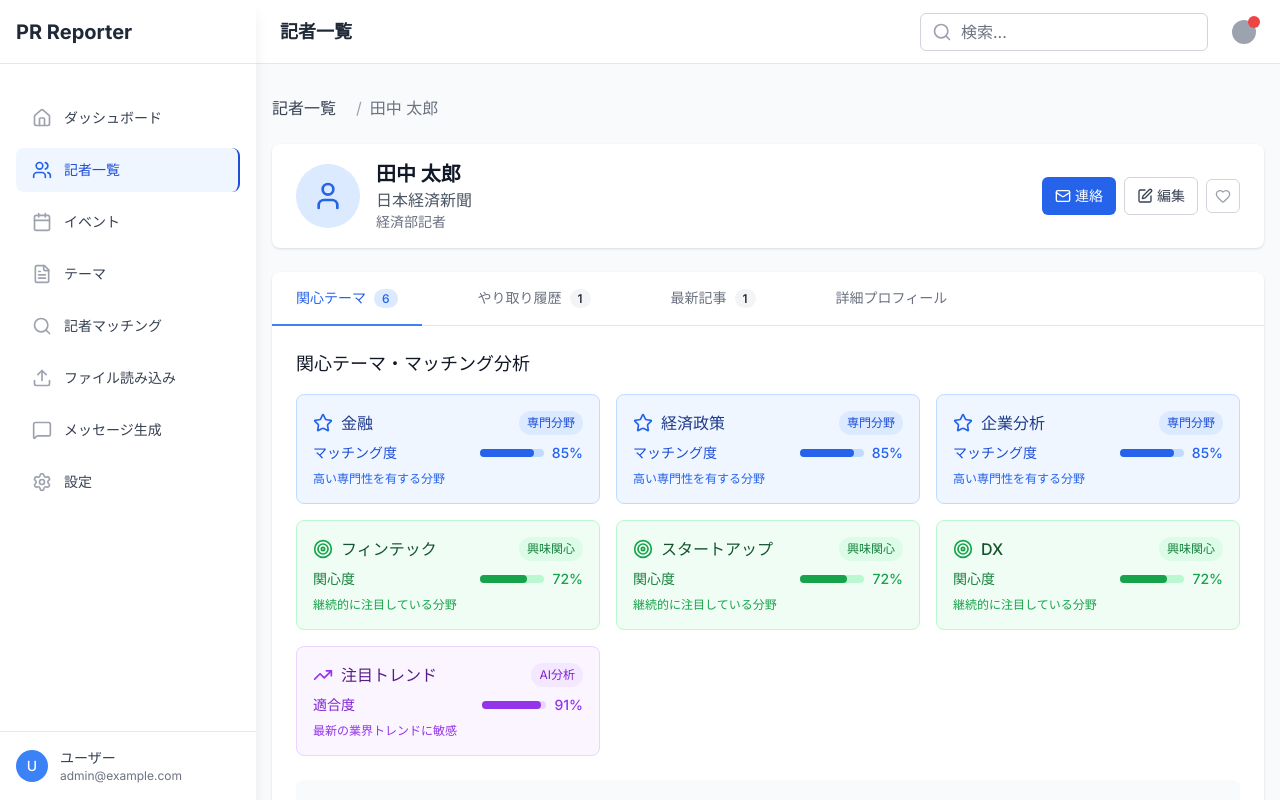
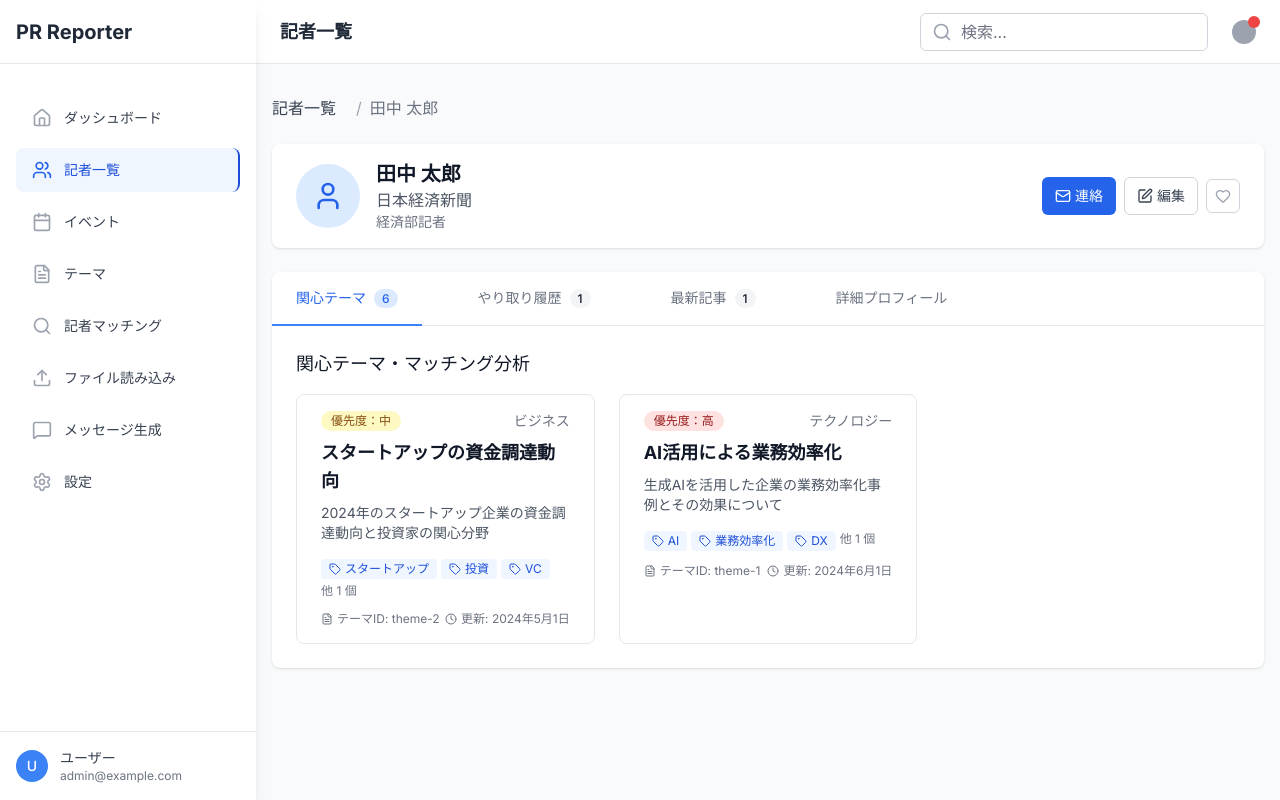
Before and after one commit to shibuimika/PR-sample1, a Next.js app: page /reporters/reporter-1 in a window 1280 px wide. Built offline with nearby package versions, Linux system fonts and the light colour scheme.

Commit message:
refactor: 記者詳細ページの関心テーマUIをThemeCardに統一＆不要パネル削除

```diff
--- a/src/components/reporters/ReporterDetail.tsx
+++ b/src/components/reporters/ReporterDetail.tsx
@@ -3,7 +3,9 @@
 import React, { useState } from 'react';
 import { User, Mail, Phone, MessageSquare, Edit, Heart, Calendar, ArrowLeft, Star, Target, TrendingUp } from 'lucide-react';
 import Link from 'next/link';
-import { mockReporters, mockContactHistory, mockArticles } from '@/lib/mock-data';
+import { mockReporters, mockContactHistory, mockArticles, getAllLegacyThemes, getAllThemes, CombinedTheme } from '@/lib/mock-data';
+import { matchThemesForReporter } from '@/lib/utils';
+import ThemeCard from '@/components/themes/ThemeCard';
 
 interface ReporterDetailProps {
   reporterId: string;
@@ -18,6 +20,15 @@ export default function ReporterDetail({ reporterId }: ReporterDetailProps) {
   const reporter = mockReporters.find(r => r.id === reporterId);
   const contactHistories = mockContactHistory.filter(ch => ch.reporterId === reporterId);
   const articles = mockArticles.filter(a => a.reporterId === reporterId);
+
+  // テーマ一覧（既存＋新規）を取得
+  const allThemes: CombinedTheme[] = [
+    ...getAllLegacyThemes(),
+    ...getAllThemes()
+  ];
+
+  // 親和性の高いテーマを算出
+  const matchedThemes = reporter ? matchThemesForReporter(reporter, allThemes, 3) : [];
 
   if (!reporter) {
     return (
@@ -136,106 +147,16 @@ export default function ReporterDetail({ reporterId }: ReporterDetailProps) {
                   関心テーマ・マッチング分析
                 </h3>
 
-                {/* テーマパネル */}
-                <div className="grid grid-cols-1 md:grid-cols-2 lg:grid-cols-3 gap-4">
-                  {/* 専門分野パネル */}
-                  {reporter.specialties.map((specialty, index) => (
-                    <div key={`specialty-${index}`} className="bg-blue-50 border border-blue-200 rounded-lg p-4">
-                      <div className="flex items-center justify-between mb-2">
-                        <div className="flex items-center">
-                          <Star className="h-5 w-5 text-blue-600 mr-2" />
-                          <h4 className="font-medium text-blue-900">{specialty}</h4>
-                        </div>
-                        <span className="text-xs bg-blue-100 text-blue-700 px-2 py-1 rounded-full">
-                          専門分野
-                        </span>
-                      </div>
-                      <div className="flex items-center justify-between text-sm">
-                        <span className="text-blue-700">マッチング度</span>
-                        <div className="flex items-center">
-                          <div className="w-16 bg-blue-200 rounded-full h-2 mr-2">
-                            <div className="bg-blue-600 h-2 rounded-full" style={{width: '85%'}}></div>
-                          </div>
-                          <span className="text-blue-600 font-medium">85%</span>
-                        </div>
-                      </div>
-                      <p className="text-xs text-blue-600 mt-2">
-                        高い専門性を有する分野
-                      </p>
-                    </div>
-                  ))}
-
-                  {/* 興味関心パネル */}
-                  {reporter.interests.map((interest, index) => (
-                    <div key={`interest-${index}`} className="bg-green-50 border border-green-200 rounded-lg p-4">
-                      <div className="flex items-center justify-between mb-2">
-                        <div className="flex items-center">
-                          <Target className="h-5 w-5 text-green-600 mr-2" />
-                          <h4 className="font-medium text-green-900">{interest}</h4>
-                        </div>
-                        <span className="text-xs bg-green-100 text-green-700 px-2 py-1 rounded-full">
-                          興味関心
-                        </span>
-                      </div>
-                      <div className="flex items-center justify-between text-sm">
-                        <span className="text-green-700">関心度</span>
-                        <div className="flex items-center">
-                          <div className="w-16 bg-green-200 rounded-full h-2 mr-2">
-                            <div className="bg-green-600 h-2 rounded-full" style={{width: '72%'}}></div>
-                          </div>
-                          <span className="text-green-600 font-medium">72%</span>
-                        </div>
-                      </div>
-                      <p className="text-xs text-green-600 mt-2">
-                        継続的に注目している分野
-                      </p>
-                    </div>
-                  ))}
-
-                  {/* 注目トレンドパネル */}
-                  <div className="bg-purple-50 border border-purple-200 rounded-lg p-4">
-                    <div className="flex items-center justify-between mb-2">
-                      <div className="flex items-center">
-                        <TrendingUp className="h-5 w-5 text-purple-600 mr-2" />
-                        <h4 className="font-medium text-purple-900">注目トレンド</h4>
-                      </div>
-                      <span className="text-xs bg-purple-100 text-purple-700 px-2 py-1 rounded-full">
-                        AI分析
-                      </span>
-                    </div>
-                    <div className="flex items-center justify-between text-sm">
-                      <span className="text-purple-700">適合度</span>
-                      <div className="flex items-center">
-                        <div className="w-16 bg-purple-200 rounded-full h-2 mr-2">
-                          <div className="bg-purple-600 h-2 rounded-full" style={{width: '91%'}}></div>
-                        </div>
-                        <span className="text-purple-600 font-medium">91%</span>
-                      </div>
-                    </div>
-                    <p className="text-xs text-purple-600 mt-2">
-                      最新の業界トレンドに敏感
-                    </p>
+                {/* おすすめテーマ一覧（ThemeCardで表示） */}
+                {matchedThemes.length > 0 ? (
+                  <div className="grid grid-cols-1 md:grid-cols-2 lg:grid-cols-3 gap-6">
+                    {matchedThemes.map(({ theme }) => (
+                      <ThemeCard key={theme.id} theme={theme} />
+                    ))}
                   </div>
-                </div>
-
-                {/* マッチング推奨アクション */}
-                <div className="mt-6 bg-gray-50 rounded-lg p-4">
-                  <h4 className="font-medium text-gray-900 mb-3">📋 アプローチ推奨事項</h4>
-                  <div className="space-y-2 text-sm text-gray-700">
-                    <div className="flex items-start">
-                      <span className="inline-block w-2 h-2 bg-blue-500 rounded-full mt-2 mr-3 flex-shrink-0"></span>
-                      <span>データと具体的な数値を含めた提案が効果的</span>
-                    </div>
-                    <div className="flex items-start">
-                      <span className="inline-block w-2 h-2 bg-green-500 rounded-full mt-2 mr-3 flex-shrink-0"></span>
-                      <span>最新技術トレンドと関連付けた内容が関心を引く</span>
-                    </div>
-                    <div className="flex items-start">
-                      <span className="inline-block w-2 h-2 bg-purple-500 rounded-full mt-2 mr-3 flex-shrink-0"></span>
-                      <span>専門性を活かした深い分析記事のネタ提供が有効</span>
-                    </div>
-                  </div>
-                </div>
+                ) : (
+                  <div className="text-gray-500 text-sm">親和性の高いテーマはありません。</div>
+                )}
               </div>
             </div>
           )}
--- a/src/lib/utils.ts
+++ b/src/lib/utils.ts
@@ -248,3 +248,44 @@ export function extractKeywords(text: string, maxCount: number = 10): string[] {
 export function generateId(): string {
   return crypto.randomUUID();
 }
+
+// 記者とテーマの親和性スコア計算＆マッチング関数
+import { Reporter } from './schemas';
+import { CombinedTheme, getAllLegacyThemes, getAllThemes } from './mock-data';
+
+/**
+ * 記者とテーマの親和性スコアを計算し、スコア順で返す
+ * @param reporter 記者オブジェクト
+ * @param themes テーマ配列
+ * @param topN 上位N件（デフォルト3件）
+ */
+export function matchThemesForReporter(
+  reporter: Reporter,
+  themes: CombinedTheme[],
+  topN: number = 3
+): { theme: CombinedTheme; score: number }[] {
+  // interests, specialties, keywords, description で一致数を計算
+  return themes
+    .map(theme => {
+      // 新旧テーマでフィールド差異を吸収
+      const keywords = 'keywords' in theme ? theme.keywords : [];
+      const description = theme.description || '';
+      // 記者の関心ワード
+      const interestWords = [
+        ...(reporter.interests || []),
+        ...(reporter.specialties || [])
+      ];
+      // キーワード一致数
+      let score = 0;
+      interestWords.forEach(word => {
+        // キーワード完全一致
+        if (keywords.some(k => k.includes(word) || word.includes(k))) score += 2;
+        // 説明文に部分一致
+        if (description.includes(word)) score += 1;
+      });
+      return { theme, score };
+    })
+    .filter(item => item.score > 0)
+    .sort((a, b) => b.score - a.score)
+    .slice(0, topN);
+}
```
